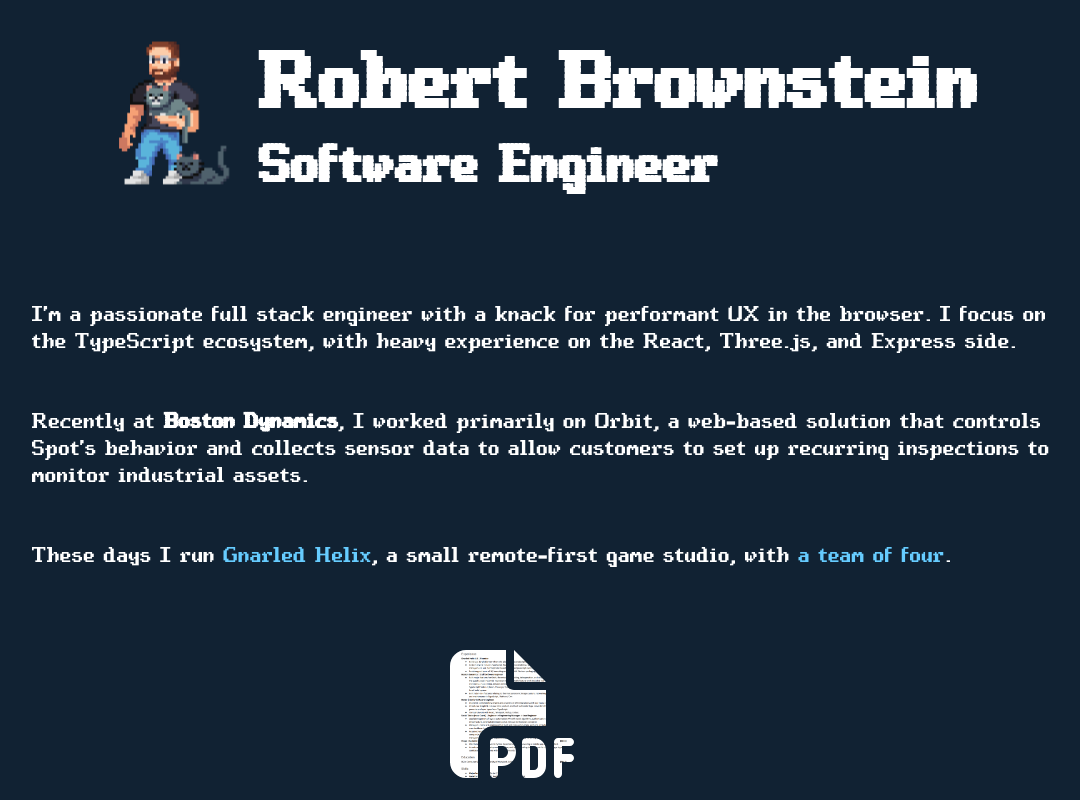
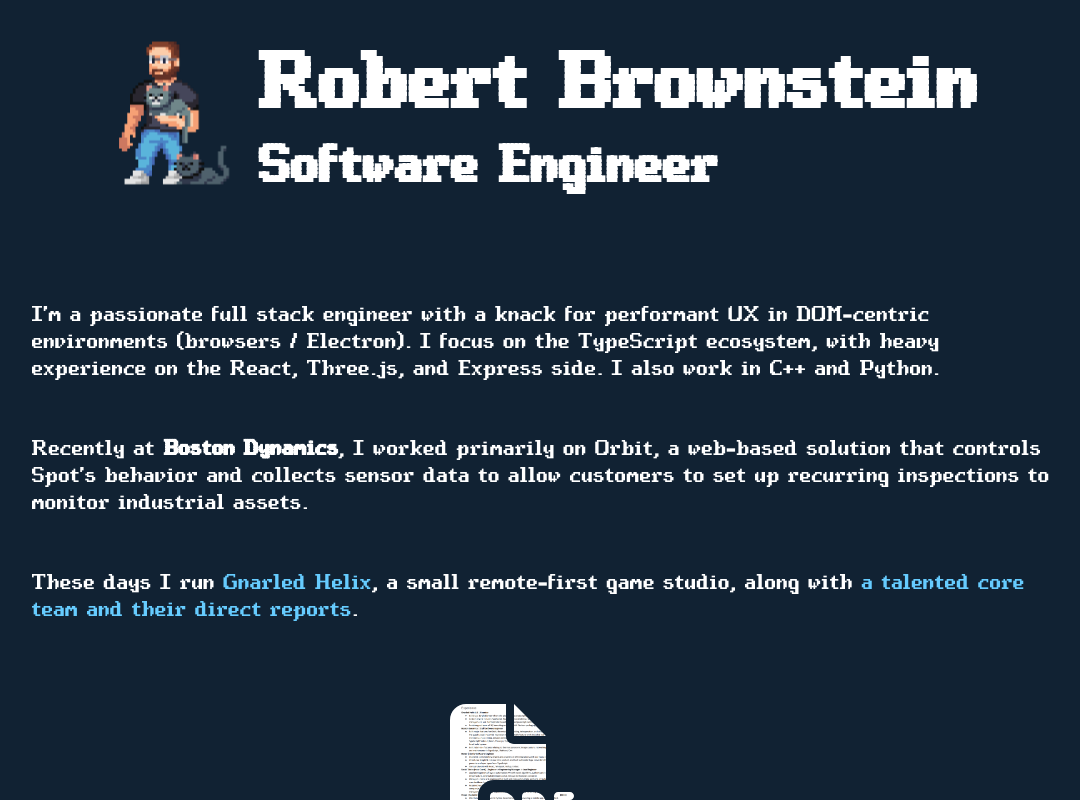
Before and after one commit to brownstein/brownstein.github.io, a React app: page / in a window 1280 px wide. Shown: the whole page, without its empty margins (96-1176 px from the left). Built offline with nearby package versions, Linux system fonts and the light colour scheme; the HTML template or start-up script is replaced by a standard one.

Commit message:
Update personal details

```diff
--- a/src/App.tsx
+++ b/src/App.tsx
@@ -132,19 +132,24 @@
         >
           <p>
             I'm a passionate full stack engineer with a knack for performant UX
-            in the browser. I focus on the TypeScript ecosystem, with heavy
-            experience on the React, Three.js, and Express side.
+            in DOM-centric environments (browsers / Electron). I focus on the
+            TypeScript ecosystem, with heavy experience on the React, Three.js,
+            and Express side. I also work in C++ and Python.
           </p>
           <p>
-            Recently at <b>Boston Dynamics</b>, I worked primarily on
-            Orbit, a web-based solution that controls Spot's behavior and
-            collects sensor data to allow customers to set up recurring
-            inspections to monitor industrial assets.
+            Recently at <b>Boston Dynamics</b>, I worked primarily on Orbit, a
+            web-based solution that controls Spot's behavior and collects sensor
+            data to allow customers to set up recurring inspections to monitor
+            industrial assets.
           </p>
           <p>
-            These days I run <a href="https://gnarledhelix.com/">Gnarled Helix</a>,
-            a small remote-first game studio, with{" "}
-            <a href="https://gnarledhelix.com/team/">a team of four</a>.
+            These days I run{" "}
+            <a href="https://gnarledhelix.com/">Gnarled Helix</a>, a small
+            remote-first game studio, along with{" "}
+            <a href="https://gnarledhelix.com/team/">
+              a talented core team and their direct reports
+            </a>
+            .
           </p>
           <div className="resume-wrapper">
             <a
@@ -161,7 +166,7 @@
           className={cx("section", expanded === "game" ? "current" : null)}
           ref={gameRef}
         >
-          <p>More importantly, I'm running an indie game studio.</p>
+          <p>I recently open-sourced a failed game after 5+ years of work.</p>
           <div className="screenshot-wrapper">
             <img
               className="screenshot"
@@ -170,27 +175,25 @@
             />
           </div>
           <p>
-            <a href="https://open-sourcerer.com">Open Sourcerer</a> is an
-            educational 2D platformer where players learn JavaScript and use it
-            to solve puzzles and defeat enemies. Together with a small team at
-            my LLC, <a href="https://gnarledhelix.com/">Gnarled Helix LLC</a>,
-            I've built this game and its engine from the ground up to provide an
-            experience that is half IDE, half action platformer. Its{" "}
-            <a href="https://gnarledhelix.com/open-sourcerer/">product page</a>{" "}
-            runs the real engine in the browser, so you can write a spell
-            without installing anything.
+            <a href="https://open-sourcerer.com">Open Sourcerer</a> was intended
+            as an educational 2D platformer where players learned JavaScript and
+            use it to solve puzzles and defeat enemies. We built a product on
+            the untested assumption that we were capable of teaching CompSci
+            without direct human interaction. That, and a series of other
+            mistakes, lead to a series of great learning experiences that I'd be
+            happy to tell you about over a beer.
           </p>
           <p>
             You can find it on Steam{" "}
             <a href="https://store.steampowered.com/app/4561260/Open_Sourcerer/">
-              here
+              here.
             </a>
-            . Wishlist today!
           </p>
           <p>
+            We're also working on a different game with a different set of
+            assumptions -
             <a href="https://gnarledhelix.com/factory-chess/">Factory Chess</a>{" "}
-            is the other game. It's chess on the usual sixty-four squares,
-            except the board is also a working factory: captured pieces leave
+            is chess with factory / recycling mechanids. Captured pieces leave
             scrap where they died, and you lay belt to haul it back into new
             pieces. It's a prototype and we're still testing it — you can{" "}
             <a href="https://factorychess.com/">play it in your browser</a> and
@@ -201,23 +204,8 @@
             is the tool side of the studio: a 2D level editor that runs in the
             browser, where artists and designers open the same level and see
             each other's edits as they happen, with no export and re-import in
-            between. It's live at <a href="https://tauric.tools/">tauric.tools</a>.
-          </p>
-          <div className="screenshot-wrapper">
-            <img
-              className="screenshot"
-              alt="A screenshot of Tauric Studio: an entity palette on the left, a tiled level on the canvas, and inspector and layer panels on the right."
-              src={tauricImage}
-            />
-          </div>
-          <p>
-            I wrote up why we changed direction, and what we took from the
-            engine, in{" "}
-            <a href="https://gnarledhelix.com/blog/one-pivot-twelve-days/">
-              One pivot, twelve days
-            </a>{" "}
-            on{" "}
-            <a href="https://gnarledhelix.com/blog/">our engineering blog</a>.
+            between. It's live at{" "}
+            <a href="https://tauric.tools/">tauric.tools</a>.
           </p>
         </div>
         <div
```
